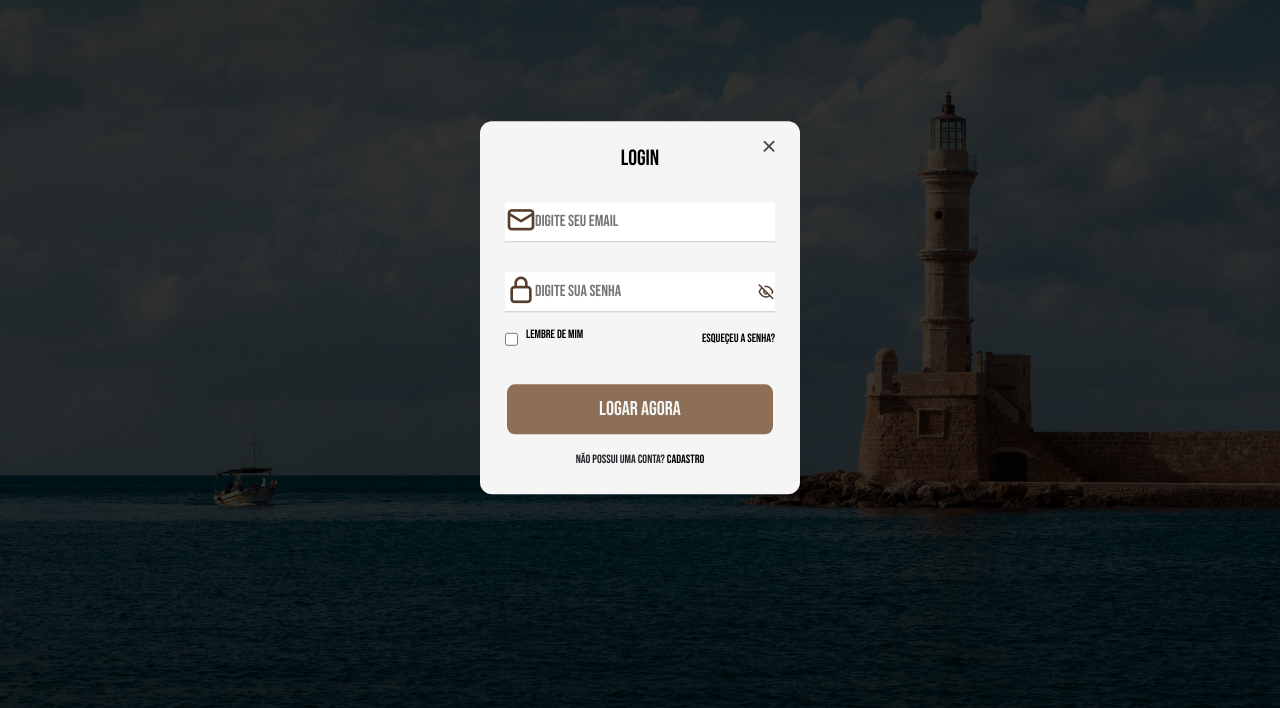
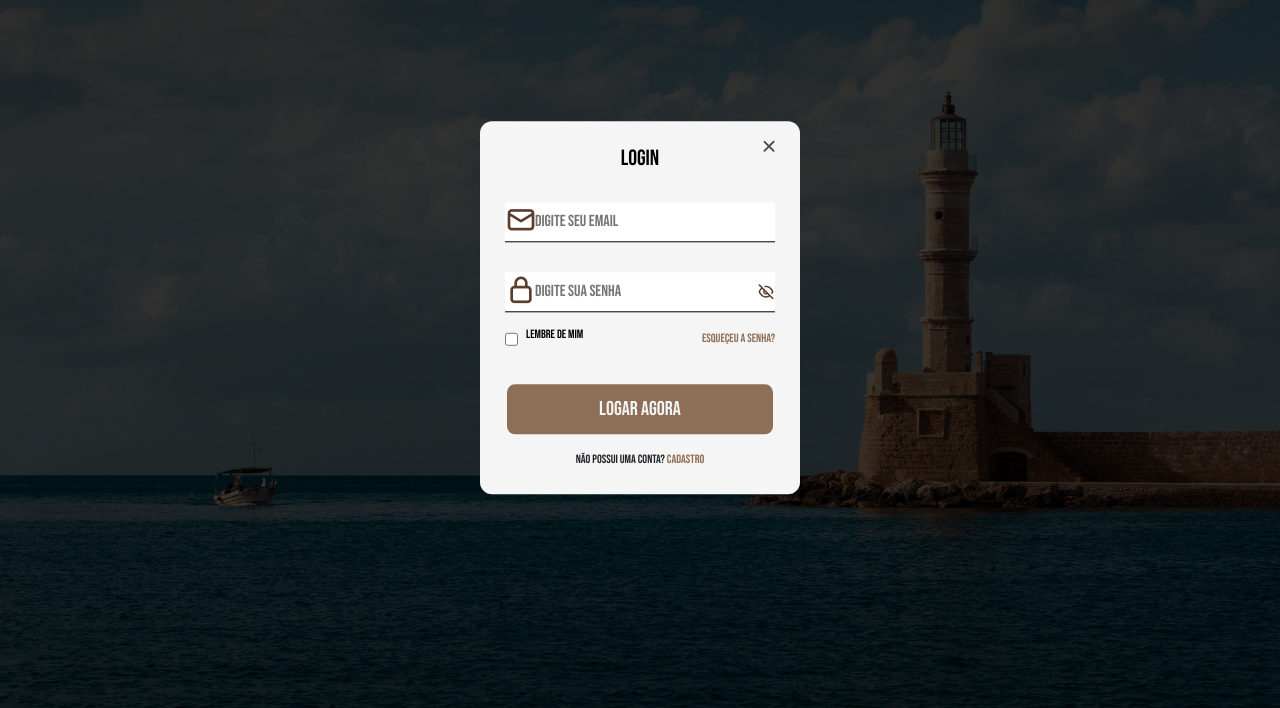
Before and after one commit to ssakaidesousa/TCC-Salao-de-Beleza, a plain HTML site: page index.html in a window 1280 px wide. Both pictures are taken after a click on the button "Login". Shown: the part 92-800 px from the top of the page. Drawn offline with nearby package versions, Linux system fonts and the light colour scheme.

Commit message:
Update style.css

```diff
--- a/assets/style.css
+++ b/assets/style.css
@@ -181,9 +181,9 @@ body {
   border: none;
   outline: none;
   padding: 0 30px;
-  color: #C4C4C4;
+  color: #000000;
   transition: all 0.2s ease;
-  border-bottom: 1.5px solid #C4C4C4;
+  border-bottom: 1.5px solid #000000;
 }
 .input_box input:focus {
   border-color:#593E2E;
@@ -215,7 +215,7 @@ body {
   justify-content: space-between;
 }
 .form_container a {
-  color:#000000;
+  color:#8C6F56;
   font-size: 12px;
 }
 .form_container a:hover {
@@ -301,10 +301,6 @@ body {
 }
 
 /*MAIN*/
-main{
-  align-items: center;
-}
-
 .card_container {
   display: grid;
   grid-template-columns: repeat(auto-fill, minmax(250px, 1fr));
```
